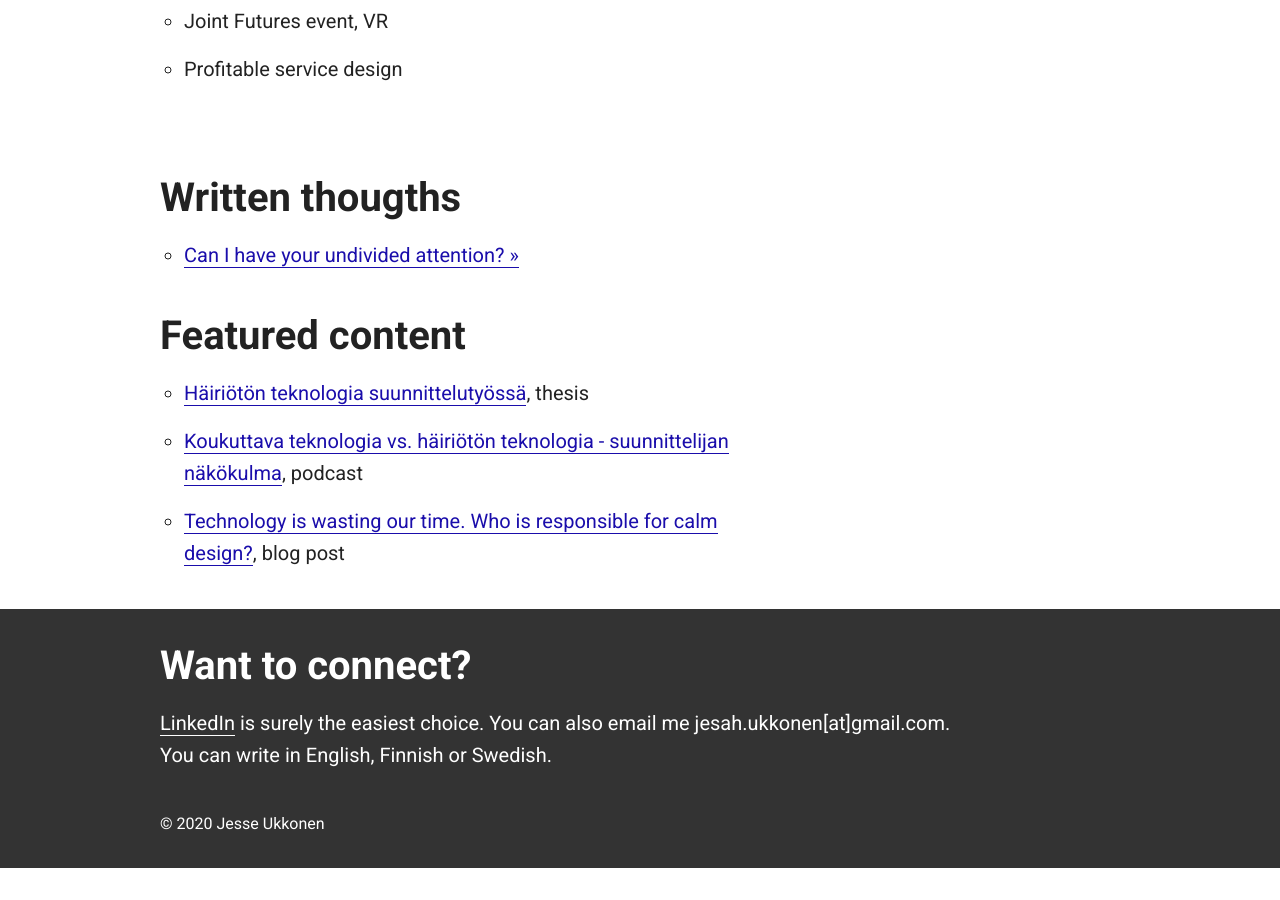
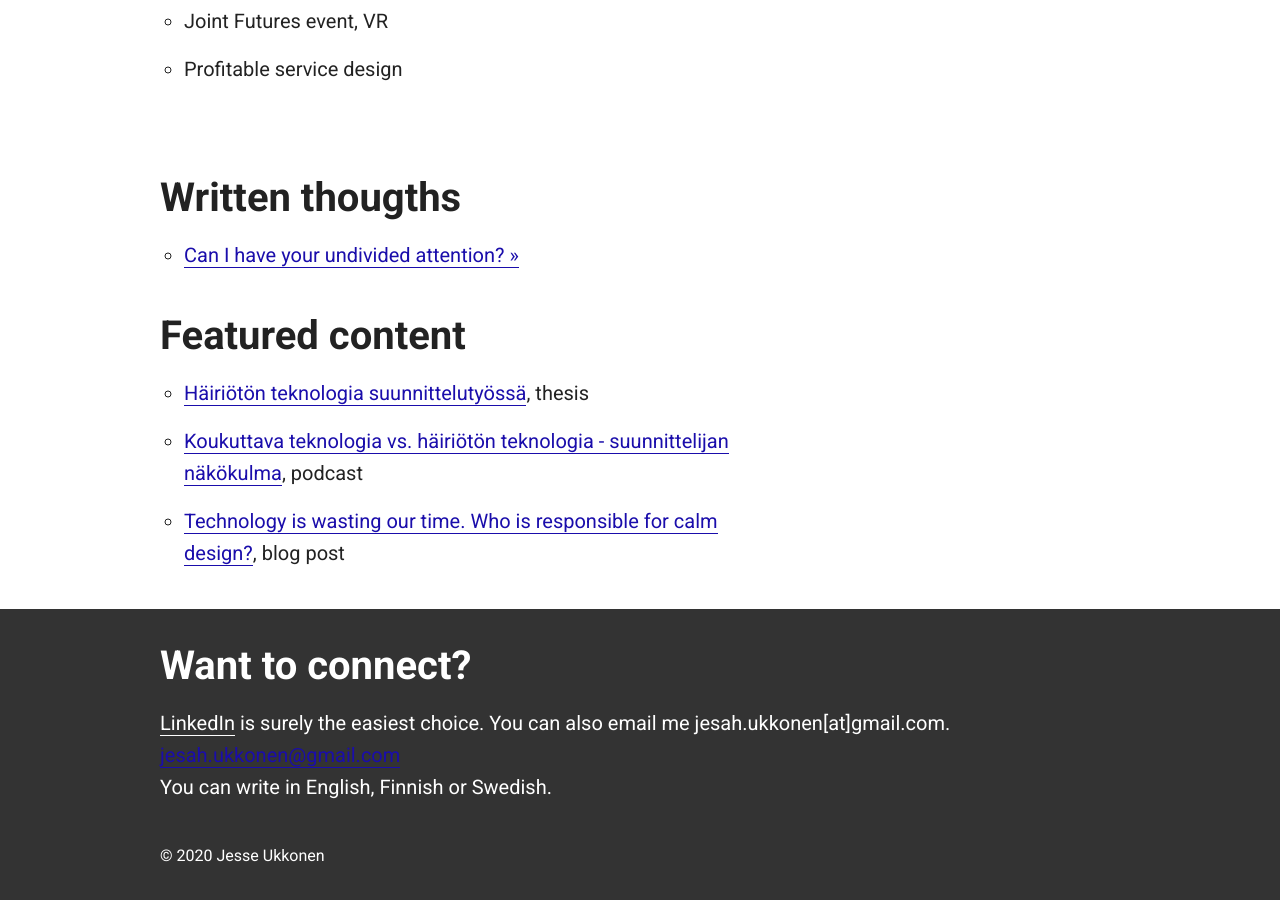
Before and after one commit to jesseu/jesseu.github.io, a Jekyll site: the page built from index.html, in a window 1280 px wide and 900 px high, scrolled down 1401 px. Built offline with Jekyll 4.4.1, drawn with Linux system fonts in a browser that asks for light colours; before the commit the page ends 2269 px from its top, so only the background shows below that.

Commit message:
Update default.html

```diff
--- a/_layouts/default.html
+++ b/_layouts/default.html
@@ -37,7 +37,7 @@
     <footer class= "footer">
       <div class="container footer-content">
         <h2><a id="connect"></a>Want to connect?</h2>
-        <p><a class="link-dark-bg" href="https://www.linkedin.com/in/jesseukkonen/" target="_blank">LinkedIn</a> is surely the easiest choice. You can also email me jesah.ukkonen[at]gmail.com. <br>You can write in English, Finnish or Swedish.</p>
+        <p><a class="link-dark-bg" href="https://www.linkedin.com/in/jesseukkonen/" target="_blank">LinkedIn</a> is surely the easiest choice. You can also email me jesah.ukkonen[at]gmail.com. <a href="javascript:alert('JavaScript')" onclick="this.href=atob('bWFpbHRvOmplc2FoLnVra29uZW4lNDBnbWFpbC5jb20='); return true">jesah.ukkonen@gmail.com</a><br>You can write in English, Finnish or Swedish.</p>
 
         <p style="margin-bottom:0; font-size:1rem;">&copy; <script type="text/javascript">document.write(new Date().getFullYear());
           </script> Jesse Ukkonen</p>
```
